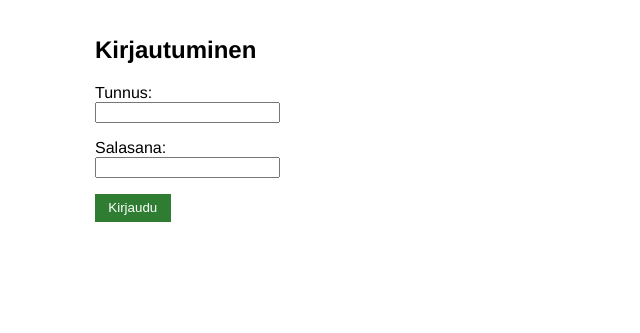
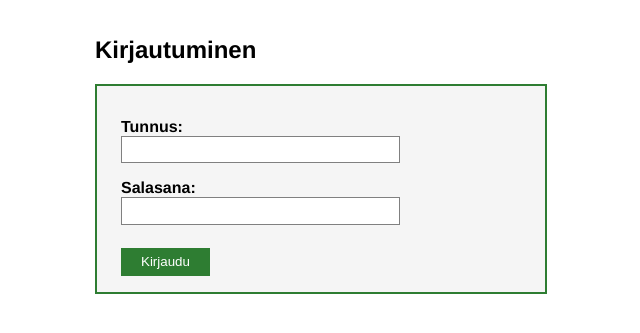
Before and after one commit to iilimato/futismatsit, a Flask app: page /login in a window 1280 px wide. Shown: the part 103-436 px from the top of the page, without its empty margins (161-801 px from the left). Run offline with Flask 3, Linux system fonts and the light colour scheme.

Commit message:
Add styling to forms (login, register, search)

```diff
--- a/static/main.css
+++ b/static/main.css
@@ -83,15 +83,38 @@ main {
   margin: 0.5em 0;
 }
 
+form {
+  border: 2px solid #2e7d32;
+  padding: 1em 1.5em;
+  margin: 1em 0;
+  max-width: 25em;
+  background-color: #f5f5f5;
+}
+
+label {
+  font-weight: bold;
+}
+
+input[type=text],
+input[type=password] {
+  width: 100%;
+  max-width: 20em;
+  padding: 0.4em;
+  border: 1px solid grey;
+}
+
 textarea {
   width: 100%;
   max-width: 30em;
+  padding: 0.4em;
+  border: 1px solid grey;
 }
 
 input[type=submit] {
   background-color: #2e7d32;
   color: white;
-  padding: 0.5em 1em;
+  padding: 0.5em 1.5em;
   border: none;
   cursor: pointer;
+  margin-top: 0.5em;
 }
```
